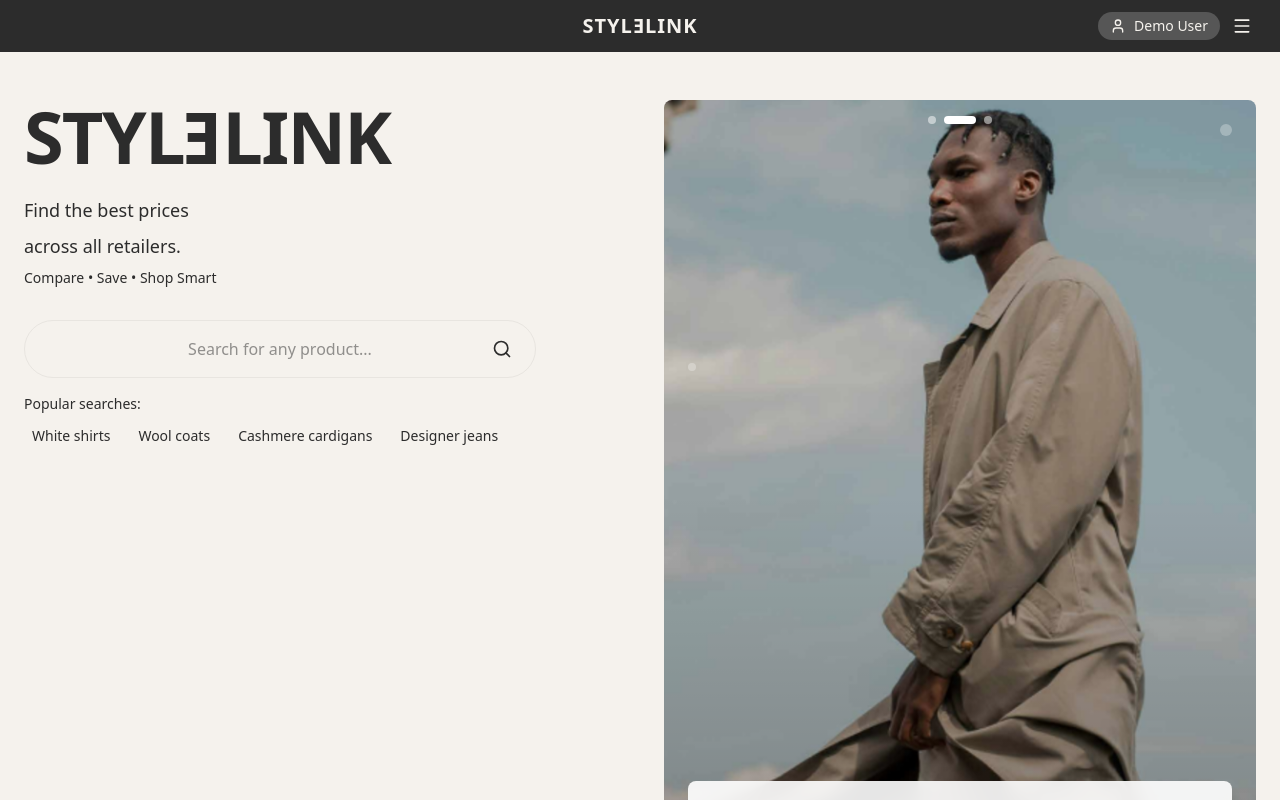
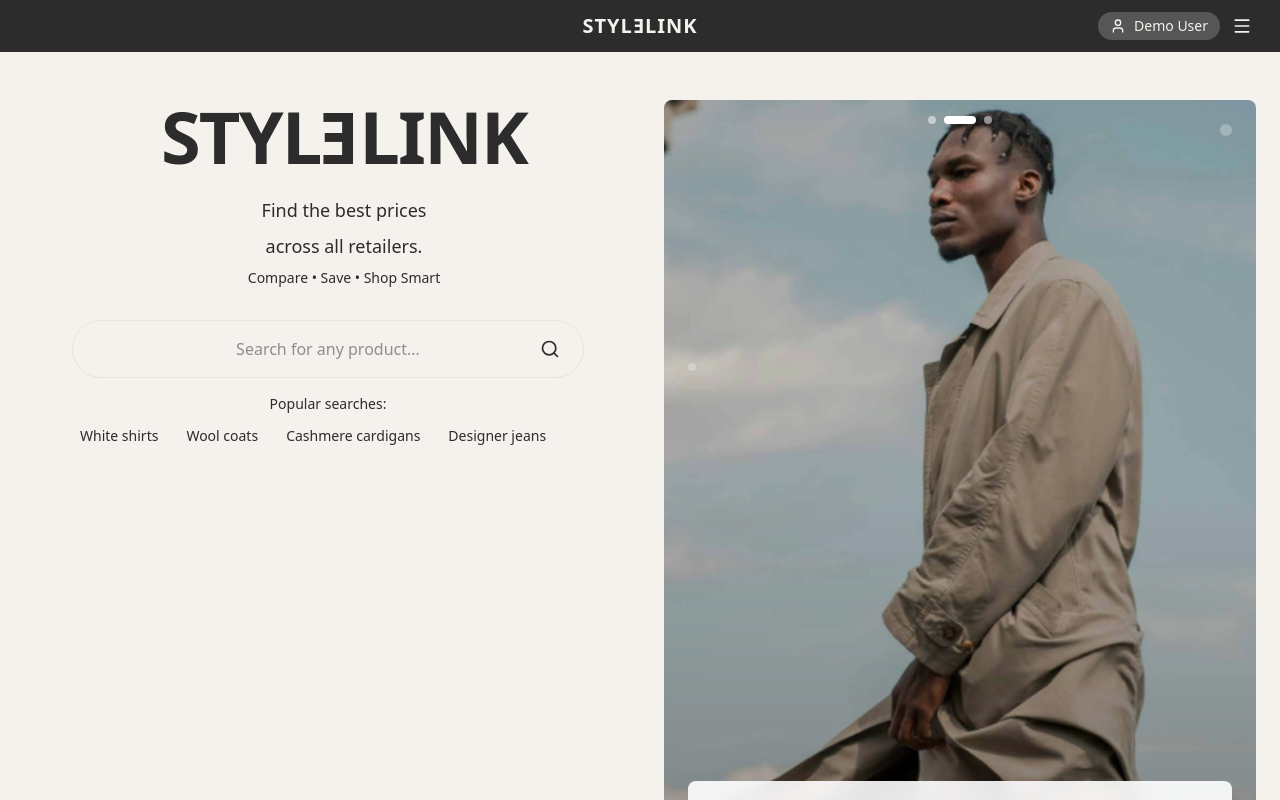
Before and after one commit to Dpippin09/StyleLink, a Next.js app: page / in a window 1280 px wide. Shown: the top 800 px of the page. Built offline with nearby package versions, Linux system fonts and the light colour scheme; a web font is replaced by a local one.

Commit message:
adjustment to the home page

```diff
--- a/src/app/page.tsx
+++ b/src/app/page.tsx
@@ -37,8 +37,8 @@ export default async function Home() {
       <main className="container mx-auto px-4 sm:px-6 py-8 sm:py-12">
         <div className="grid grid-cols-1 lg:grid-cols-2 gap-8 lg:gap-12 items-start min-h-[50vh] sm:min-h-[60vh]">
           {/* Left Side - Text Content & Search */}
-          <div className="space-y-6 sm:space-y-8 text-center lg:text-left order-2 lg:order-1">
-            <div>
+          <div className="space-y-6 sm:space-y-8 text-center order-2 lg:order-1 flex flex-col justify-center">
+            <div className="lg:pl-8 xl:pl-12">
               <h2 className="text-4xl sm:text-5xl lg:text-6xl xl:text-7xl font-bold tracking-tight text-primary mb-4 sm:mb-6">
                 STYL
                 <span className="inline-block transform scale-x-[-1]">E</span>
@@ -51,7 +51,7 @@ export default async function Home() {
               </div>
 
               {/* Search Section - Now positioned below tagline */}
-              <div className="max-w-md lg:max-w-lg">
+              <div className="max-w-md lg:max-w-lg mx-auto lg:mx-0">
                 {/* Search Bar with Suggestions */}
                 <div className="mb-4">
                   <SearchWithSuggestions />
```
